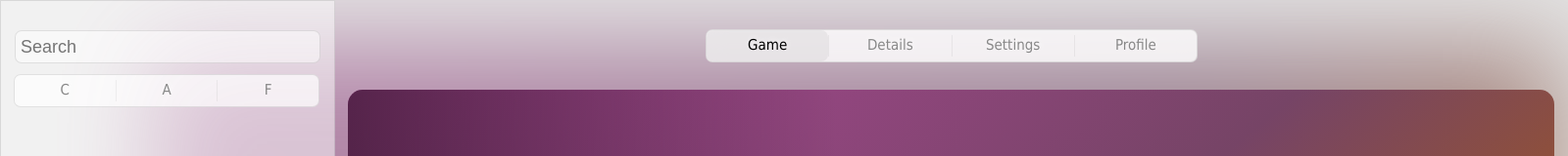
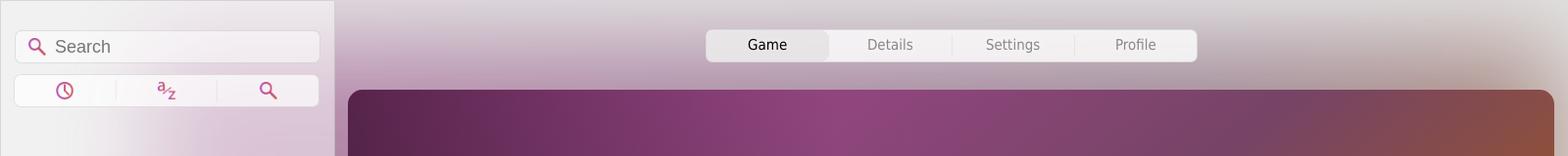
Before and after one commit to GreysonFlippo1/RadiumLauncher, an Electron app: page index.html in a window 1600 px wide. Shown: the top 160 px of the page at 98% size. Drawn offline with Linux system fonts and the light colour scheme.

Commit message:
added first batch of icons donated by Grapic Designer Eric Jannusch. Thanks! :)

```diff
--- a/index.html
+++ b/index.html
@@ -14,12 +14,13 @@
     <div id="backgroundFilter"></div>
     <div id="appList">
       <input type="text" id="textFilter" placeholder="Search"></input>
+      <div id="searchIcon"></div>
       <div id="filterBar">
-        <div class="navItem" id="chronological">C</div>
+        <div class="navItem" id="chronological"></div>
         <div class="navDivider"></div>
-        <div class="navItem" id="alphabetic">A</div>
+        <div class="navItem" id="alphabetic"></div>
         <div class="navDivider"></div>
-        <div class="navItem" id="filter">F</div>
+        <div class="navItem" id="filter"></div>
       </div>
       <div id="scrollableList"></div>
     </div>
--- a/preload.js
+++ b/preload.js
@@ -472,6 +472,7 @@ const renderAchievementsPane = () => {
     })
 
     const [complete, incomplete] = state.achievementsRatio
+    // let [complete, incomplete] = state.achievementsRatio // use if testing animations
     // if (state.selectedGame.appid === 960090) { [complete, incomplete] = [100, 0] } // use if testing animations
     document.getElementById('achievementsTitle').innerText = `Achievements - ${complete} of ${complete + incomplete} Completed`
     document.getElementById('achievementsSubTitle').innerText = `${incomplete} Achievements Left`
@@ -493,6 +494,7 @@ const renderAchievementsPane = () => {
         document.getElementById('playButton').classList.remove('playButtonbg')
         setTimeout(() => {
             const [complete, incomplete] = state.achievementsRatio
+            // let [complete, incomplete] = state.achievementsRatio // use if testing animations
             // if (state.selectedGame.appid === 960090) { [complete, incomplete] = [100, 0] } // use if testing animations
             const roundedPercentCheck = Math.round((complete / (complete + incomplete) * 100))
             if (roundedPercentCheck === 100) {
--- a/styles.css
+++ b/styles.css
@@ -20,19 +20,31 @@ body {
     position: absolute;
     top: 30px;
     left: 14px;
-    width: 300px;
+    width: 265px;
     height: 30px;
     border-radius: 7px;
     border: 1px solid rgba(0,0,0,0.5);
     background-color: rgba(255,255,255,0.1);
     color: white;
     font-size: 18px;
-    padding-left: 5px;
+    padding-left: 40px;
     padding-right: 5px;
 }
 
 #textFilter:focus, input:focus{
     outline: none;
+}
+
+#searchIcon {
+    background-image: url('./icons/Search_Icon.png');
+    background-size: 18px 18px;
+    background-position: 50% 50%;
+    background-repeat: no-repeat;
+    width: 30px;
+    height: 30px;
+    top: 32px;
+    left: 22px;
+    position: absolute;
 }
 
 #filterBar {
@@ -173,6 +185,22 @@ body {
     line-height: 30px;
     border-radius: 7px;
     text-shadow: 1px -1px 5px rgba(0,0,0,0.64);
+    background-size: 18px 18px;
+    background-position: 50% 50%;
+    background-repeat: no-repeat;
+}
+
+#chronological {
+    background-image: url('./icons/Chronologtical_Icon.png');
+}
+
+#alphabetic {
+    background-image: url('./icons/Alphabetical_Icon.png');
+}
+
+/* change to favorites later, needs change in preload.js */
+#filter {
+    background-image: url('./icons/Search_Icon.png');
 }
 
 .activeFilter {
```
Also changed, not shown: icons/Alphabetical_Icon.png (added), icons/Chronologtical_Icon.png (added), icons/Search_Icon.png (added).
